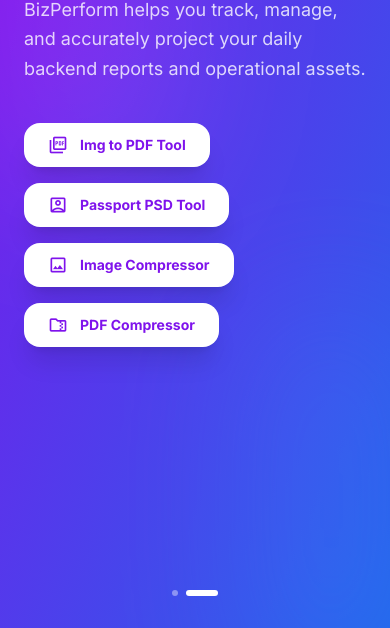
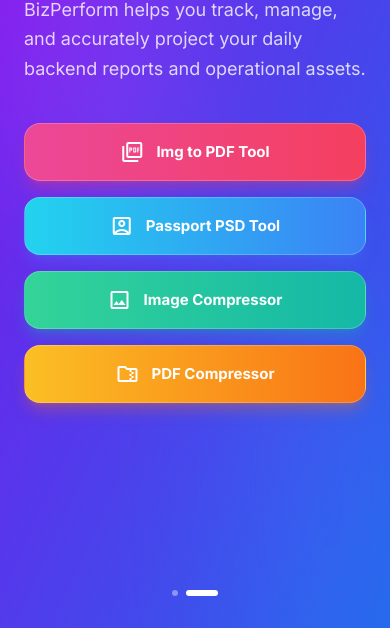
Before and after one commit to Parsuram1997/DailyBusinessPerformanceReport, a website: page index.html in a window 390 px wide. Shown: the part 216-844 px from the top of the page. Drawn offline with nearby package versions, Linux system fonts and the light colour scheme.

Commit message:
Enhance index UI: add tool button gradients and optimize login form width for mobile

```diff
--- a/index.html
+++ b/index.html
@@ -120,22 +120,22 @@
             <h1 class="text-3xl sm:text-4xl lg:text-5xl font-black tracking-tight mb-4 lg:mb-6 leading-tight">Master your<br/>daily insights.</h1>
             <p class="text-white/80 text-lg max-w-md leading-relaxed mb-10">BizPerform helps you track, manage, and accurately project your daily backend reports and operational assets.</p>
 
-            <div class="flex flex-wrap gap-4">
+            <div class="flex flex-col gap-4 w-full">
 
-                <a href="img-to-pdf.html" class="inline-flex items-center gap-3 bg-white text-primary px-6 py-3 rounded-2xl font-bold text-sm shadow-xl shadow-black/10 hover:bg-opacity-90 transition-all active:scale-95 group">
-                    <span class="material-symbols-outlined text-[20px] group-hover:rotate-12 transition-transform">picture_as_pdf</span>
+                <a href="img-to-pdf.html" class="flex w-full justify-center items-center gap-3 bg-gradient-to-r from-pink-500 to-rose-500 text-white px-6 py-4 rounded-2xl font-black text-[15px] shadow-lg shadow-rose-500/30 hover:shadow-rose-500/50 hover:-translate-y-1 transition-all active:scale-[0.98] group border border-white/20">
+                    <span class="material-symbols-outlined text-[24px] group-hover:rotate-12 group-hover:scale-110 transition-transform">picture_as_pdf</span>
                     Img to PDF Tool
                 </a>
-                <a href="passport-tool.html" class="inline-flex items-center gap-3 bg-white text-primary px-6 py-3 rounded-2xl font-bold text-sm shadow-xl shadow-black/10 hover:bg-opacity-90 transition-all active:scale-95 group">
-                    <span class="material-symbols-outlined text-[20px] group-hover:rotate-12 transition-transform">portrait</span>
+                <a href="passport-tool.html" class="flex w-full justify-center items-center gap-3 bg-gradient-to-r from-cyan-400 to-blue-500 text-white px-6 py-4 rounded-2xl font-black text-[15px] shadow-lg shadow-blue-500/30 hover:shadow-blue-500/50 hover:-translate-y-1 transition-all active:scale-[0.98] group border border-white/20">
+                    <span class="material-symbols-outlined text-[24px] group-hover:rotate-12 group-hover:scale-110 transition-transform">portrait</span>
                     Passport PSD Tool
                 </a>
-                <a href="image-compressor.html" class="inline-flex items-center gap-3 bg-white text-primary px-6 py-3 rounded-2xl font-bold text-sm shadow-xl shadow-black/10 hover:bg-opacity-90 transition-all active:scale-95 group">
-                    <span class="material-symbols-outlined text-[20px] group-hover:rotate-12 transition-transform">image</span>
+                <a href="image-compressor.html" class="flex w-full justify-center items-center gap-3 bg-gradient-to-r from-emerald-400 to-teal-500 text-white px-6 py-4 rounded-2xl font-black text-[15px] shadow-lg shadow-teal-500/30 hover:shadow-teal-500/50 hover:-translate-y-1 transition-all active:scale-[0.98] group border border-white/20">
+                    <span class="material-symbols-outlined text-[24px] group-hover:rotate-12 group-hover:scale-110 transition-transform">image</span>
                     Image Compressor
                 </a>
-                <a href="pdf-compressor.html" class="inline-flex items-center gap-3 bg-white text-primary px-6 py-3 rounded-2xl font-bold text-sm shadow-xl shadow-black/10 hover:bg-opacity-90 transition-all active:scale-95 group">
-                    <span class="material-symbols-outlined text-[20px] group-hover:rotate-12 transition-transform">folder_zip</span>
+                <a href="pdf-compressor.html" class="flex w-full justify-center items-center gap-3 bg-gradient-to-r from-amber-400 to-orange-500 text-white px-6 py-4 rounded-2xl font-black text-[15px] shadow-lg shadow-orange-500/30 hover:shadow-orange-500/50 hover:-translate-y-1 transition-all active:scale-[0.98] group border border-white/20">
+                    <span class="material-symbols-outlined text-[24px] group-hover:rotate-12 group-hover:scale-110 transition-transform">folder_zip</span>
                     PDF Compressor
                 </a>
             </div>
@@ -161,7 +161,7 @@
             <div class="absolute bottom-1/4 left-1/4 w-[40%] h-[40%] bg-purple-500 rounded-full mix-blend-multiply flex-shrink blur-3xl opacity-40 animate-blob animation-delay-4000"></div>
         </div>
 
-        <div class="w-full max-w-md bg-white/60 dark:bg-slate-900/60 backdrop-blur-2xl border border-white/40 dark:border-slate-800 p-8 sm:p-10 rounded-3xl shadow-[0_8px_30px_rgb(0,0,0,0.04)] dark:shadow-none relative">
+        <div class="w-full px-6 sm:px-12 lg:px-16 max-w-lg lg:max-w-xl mx-auto relative">
             <div class="text-center space-y-2 mb-8">
 
                     <div class="size-16 rounded-2xl overflow-hidden shadow-lg shadow-primary/30 mb-6 mx-auto">
```
